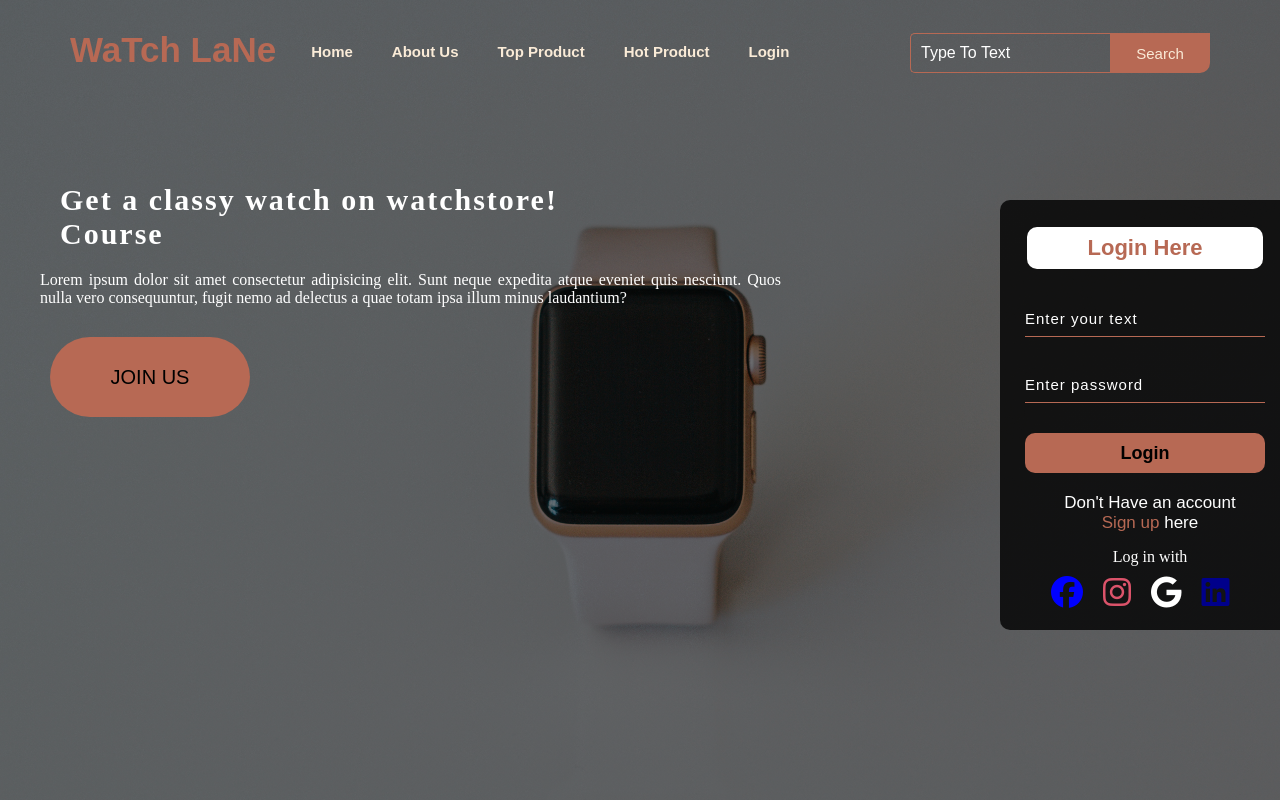
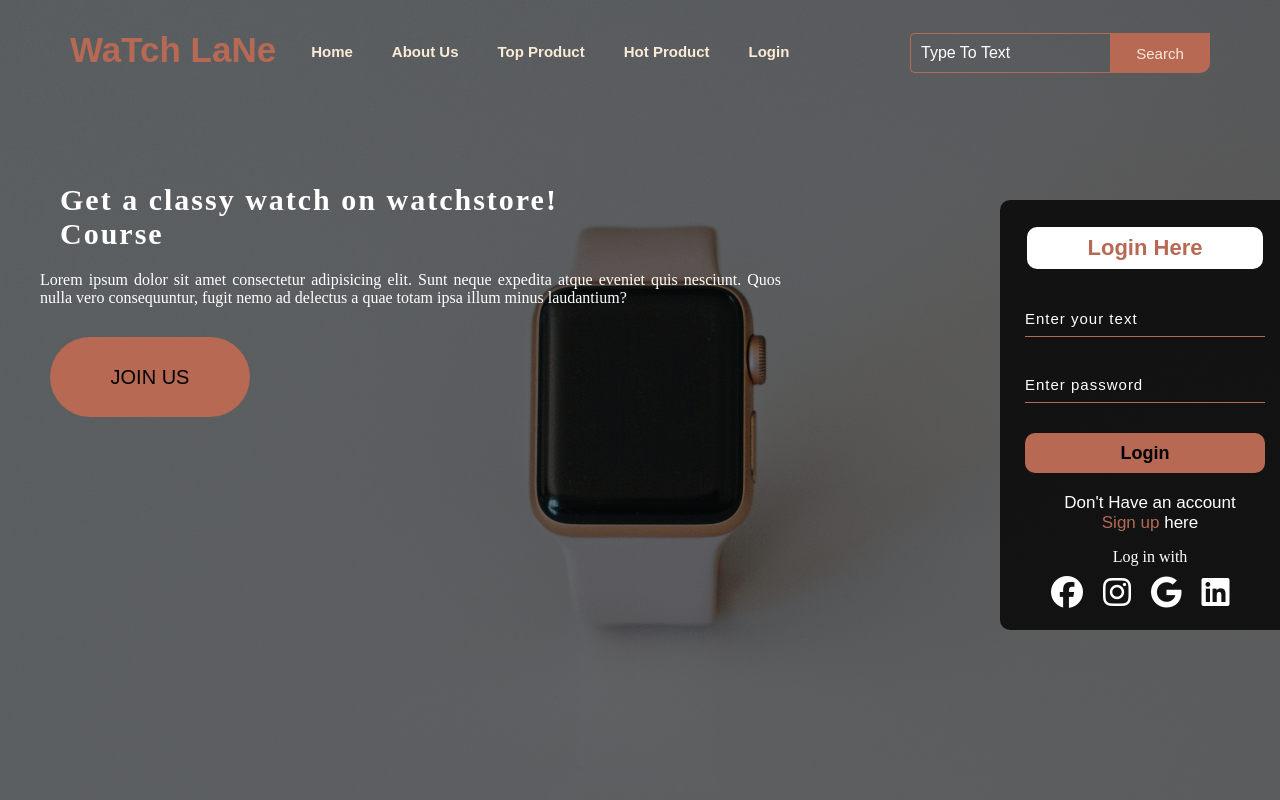
Before and after one commit to JyotiNayak9/Ecommerce-website-WatchLane, a PHP site: page / in a window 1280 px wide. Run offline with PHP 8.4, Linux system fonts and the light colour scheme; some libraries are stand-ins or nearby versions.

Commit message:
fifth commit

```diff
--- a/index.html
+++ b/index.html
@@ -18,7 +18,7 @@
                     <ul>
                         <li> <a href="">Home</a></li>
                         <li> <a href="about.html">About Us</a></li>
-                        <li> <a href="">Top Product</a></li>
+                        <li> <a href="topproducts.html">Top Product</a></li>
                         <li> <a href="">Hot Product</a></li>
                         <li> <a href="">Login</a></li>
                     </ul>
--- a/style.css
+++ b/style.css
@@ -262,14 +262,14 @@ margin-left: 10px;
    align-items: center;
 }
 .fa-facebook{
-    color:blue;
+    color:#fff;
 }
 .fa-instagram{
-    color:rgb(219, 83, 106);
+    color:#fff;
 }
 .fa-google{
     color:#fff;
 }
 .fa-linkedin{
-    color: darkblue;
+    color:#fff;
 }
```
Also changed, not shown: top.css (added, +12 -0 lines), topproducts.html (added, +12 -0 lines).
